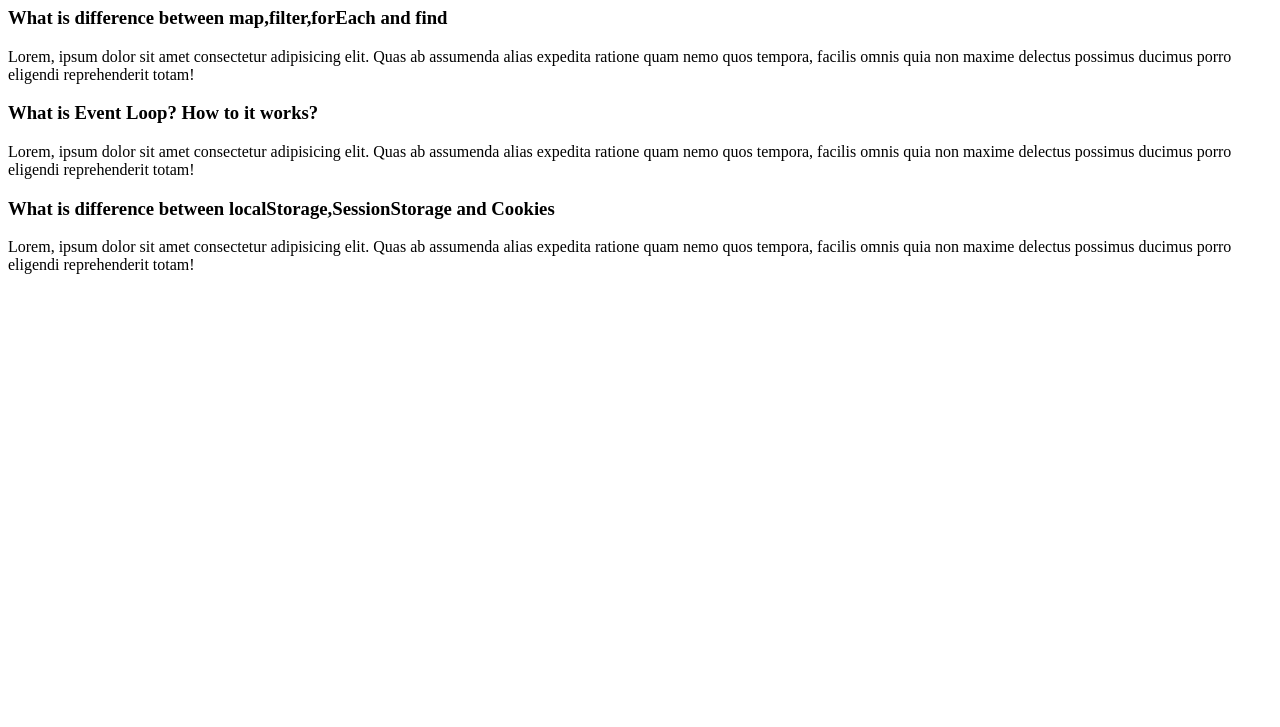
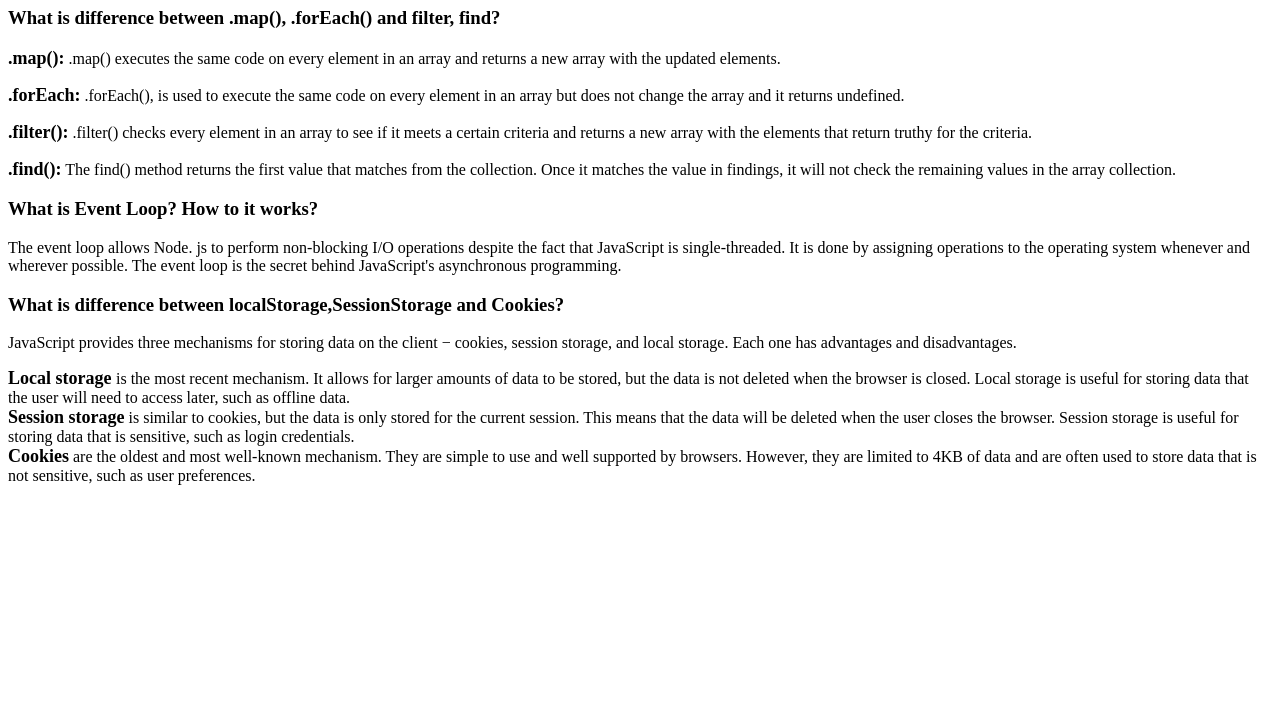
Before and after one commit to rabby-hasan-dev/quiz-hero, a plain HTML site: page blog.html in a window 1280 px wide. Shown: the part 73-800 px from the top of the page. Drawn offline with Linux system fonts and the light colour scheme.

Commit message:
blog-complete

```diff
--- a/blog.html
+++ b/blog.html
@@ -6,30 +6,91 @@
     <meta http-equiv="X-UA-Compatible" content="IE=edge">
     <meta name="viewport" content="width=device-width, initial-scale=1.0">
     <title>Blog</title>
+
+    <style>
+        .heading {
+            color: red;
+            text-align: center;
+            font-weight: bold;
+        }
+
+        span {
+            font-weight: bold;
+            font-size: large;
+        }
+
+    </style>
 </head>
 
 <body>
     <header>
-        <h1>Three Question & Answer Blog</h1>
+        <h1 class="heading">Three Question & Answer Blog</h1>
     </header>
     <main>
         <section class="question1">
-            <h3>What is difference between map,filter,forEach and find</h3>
-            <p>Lorem, ipsum dolor sit amet consectetur adipisicing elit. Quas ab assumenda alias expedita ratione quam
-                nemo quos tempora, facilis omnis quia non maxime delectus possimus ducimus porro eligendi reprehenderit
-                totam!</p>
+            <h3>What is difference between .map(), .forEach() and filter, find?</h3>
+            <div>
+
+                <p>
+                    <span>.map():</span>
+                    .map() executes the same code on every element in an array and returns a new array with the updated
+                    elements.
+                </p>
+            </div>
+            <div>
+                <p>
+                    <span>.forEach:</span>
+                    .forEach(), is used to execute the same code on every element in an array but does not change the
+                    array and it returns undefined.
+                </p>
+            </div>
+            <div>
+                <p>
+                    <span>.filter():</span>
+                    .filter() checks every element in an array to see if it meets a certain criteria and returns a new
+                    array with the elements that return truthy for the criteria.
+                </p>
+            </div>
+            <div>
+                <p>
+                    <span>.find():</span>
+                    The find() method returns the first value that matches from the collection. Once it matches the
+                    value in findings, it will not check the remaining values in the array collection.
+                </p>
+            </div>
+
         </section>
         <section class="question2">
             <h3>What is Event Loop? How to it works?</h3>
-            <p>Lorem, ipsum dolor sit amet consectetur adipisicing elit. Quas ab assumenda alias expedita ratione quam
-                nemo quos tempora, facilis omnis quia non maxime delectus possimus ducimus porro eligendi reprehenderit
-                totam!</p>
+            <p>
+                The event loop allows Node. js to perform non-blocking I/O operations despite the fact that JavaScript
+                is single-threaded. It is done by assigning operations to the operating system whenever and wherever
+                possible. The event loop is the secret behind JavaScript's asynchronous programming.
+            </p>
         </section>
         <section class="question3">
-            <h3>What is difference between localStorage,SessionStorage and Cookies</h3>
-            <p>Lorem, ipsum dolor sit amet consectetur adipisicing elit. Quas ab assumenda alias expedita ratione quam
-                nemo quos tempora, facilis omnis quia non maxime delectus possimus ducimus porro eligendi reprehenderit
-                totam!</p>
+            <h3>What is difference between localStorage,SessionStorage and Cookies?</h3>
+            <p>
+                JavaScript provides three mechanisms for storing data on the client − cookies, session storage, and
+                local storage. Each one has advantages and disadvantages.</p>
+
+            <div>
+                <span> Local storage </span> is the most recent mechanism. It allows for larger amounts of data to be
+                stored, but the data is not deleted when the browser is closed. Local storage is useful for storing data
+                that the user will need to access later, such as offline data.
+            </div>
+
+            <div>
+                <span>Session storage</span> is similar to cookies, but the data is only stored for the current session.
+                This means that the data will be deleted when the user closes the browser. Session storage is useful for
+                storing data that is sensitive, such as login credentials.
+            </div>
+
+            <div>
+                <span>Cookies</span> are the oldest and most well-known mechanism. They are simple to use and well
+                supported by browsers. However, they are limited to 4KB of data and are often used to store data that is
+                not sensitive, such as user preferences.
+            </div>
         </section>
     </main>
 </body>
```
